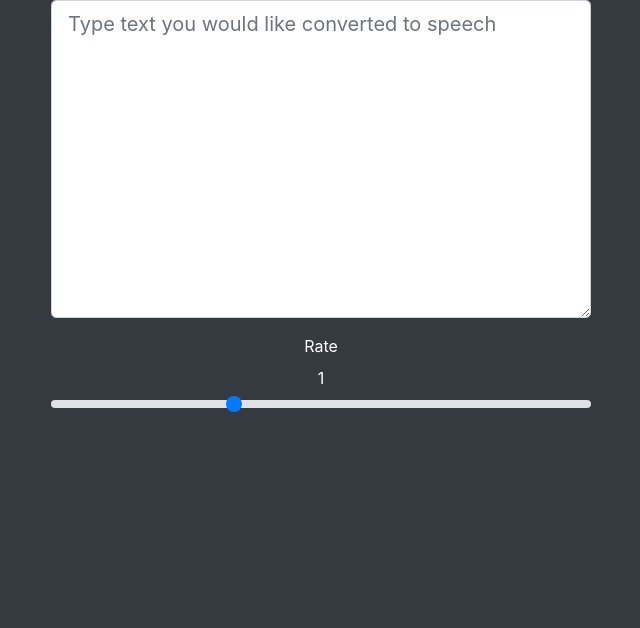
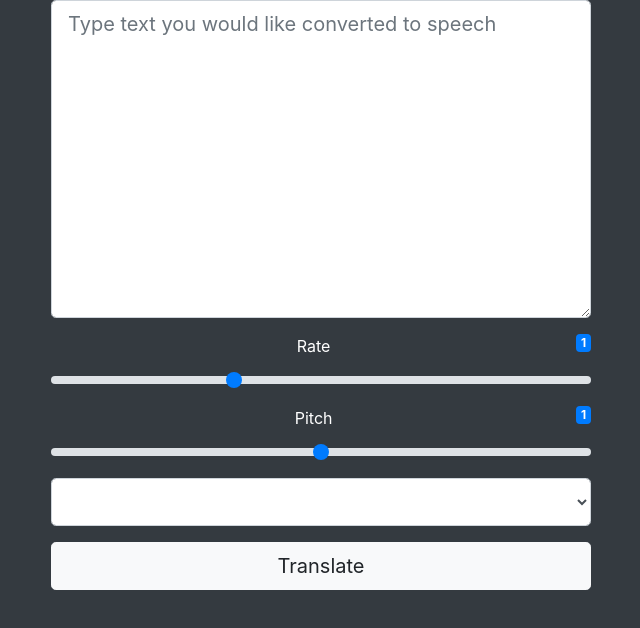
Before and after one commit to Hereiam123/Speech-Synthesis, a plain HTML site: page index.html in a window 1280 px wide. Shown: the whole page, without its empty margins (319-959 px from the left). Drawn offline with nearby package versions, Linux system fonts and the light colour scheme; files whose address does not match are found by name.

Commit message:
Setting up user interface

```diff
--- a/index.html
+++ b/index.html
@@ -29,7 +29,9 @@
             </div>
             <div class="form-group">
               <label for="rate">Rate</label>
-              <div id="rate-value">1</div>
+              <div id="rate-value" class="badge badge-primary float-right">
+                1
+              </div>
               <input
                 type="range"
                 id="rate"
@@ -40,6 +42,30 @@
                 step="0.1"
               />
             </div>
+            <div class="form-group">
+              <label for="pitch">Pitch</label>
+              <div id="pitch-value" class="badge badge-primary float-right">
+                1
+              </div>
+              <input
+                type="range"
+                id="pitch"
+                class="custom-range"
+                min="0"
+                max="2"
+                value="1"
+                step="0.1"
+              />
+            </div>
+            <div class="form-group">
+              <select
+                id="voice-select"
+                class="form-control form-control-lg"
+              ></select>
+            </div>
+            <button class="btn btn-light btn-lg btn-block">
+              Translate
+            </button>
           </form>
         </div>
       </div>
```
